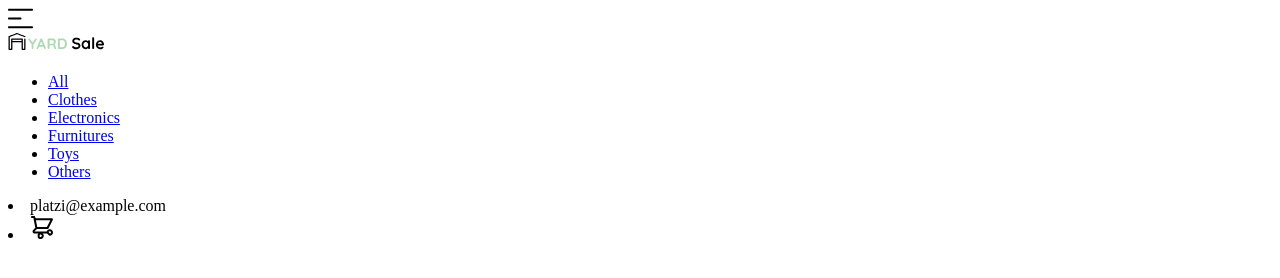
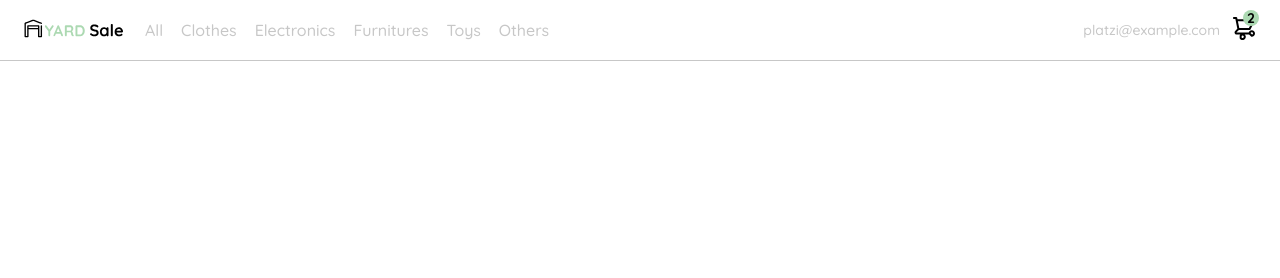
Before and after one commit to SilviaPradaR/ProyectoPlatzi, a plain HTML site: page clase11.html in a window 1280 px wide. Drawn offline with Linux system fonts and the light colour scheme.

Commit message:
Creación navbar CSS

```diff
--- a/clase11.html
+++ b/clase11.html
@@ -4,7 +4,100 @@
     <meta charset="UTF-8">
     <meta http-equiv="X-UA-Compatible" content="IE=edge">
     <meta name="viewport" content="width=device-width, initial-scale=1.0">
+    <link rel="preconnect" href="https://fonts.googleapis.com">
+    <link rel="preconnect" href="https://fonts.gstatic.com" crossorigin>
+    <link href="https://fonts.googleapis.com/css2?family=Quicksand:wght@300;500;700&display=swap" rel="stylesheet">
     <title>Document</title>
+    <style>
+        :root{
+            --white: #ffffff;
+            --black: #000000;
+            --very-light-pink: #c7c7c7;
+            --text-input-field:#f7f7f7;
+            --hospital-green: #acd9b2;
+            --sm:14px;
+            --md:16px;
+            --lg:18px;
+        }
+        body{
+            font-family: 'Quicksand', sans-serif;
+            margin:0;
+        }
+        nav{
+            display: flex;
+            justify-content: space-between;
+            padding: 0 24px;
+            border-bottom: 1px solid var(--very-light-pink);
+        }
+        .menu{
+            display:none;
+        }
+        .logo{
+            width: 100px;
+        }
+        .navbar-left ul,
+        .navbar-right ul{
+            list-style: none;
+            padding: 0;
+            margin:0;
+            display: flex;
+            align-items: center;
+            height: 60px;
+        }
+        .navbar-left{
+            display: flex;
+        }
+        .navbar-left ul{
+            margin-left: 12px;
+        }
+        .navbar-left ul li a,
+        .navbar-right ul li a {
+            text-decoration: none;
+            color: var(--very-light-pink);
+            border: 1px solid var(--white);
+            padding: 8px;
+            border-radius: 8px;
+        }
+        .navbar-left ul li a:hover,
+        .navbar-right ul li a:hover {
+            border: 1px solid var(--hospital-green);
+            color: var(--hospital-green);
+        }
+        .navbar-email{
+            color: var(--very-light-pink);
+            font-size: var(--sm);
+            margin-right: 12px;
+        }
+        .navbar-shopping-cart{
+            position: relative;
+        }
+        .navbar-shopping-cart div{
+            width: 16px;
+            height: 16px;
+            background-color:var(--hospital-green) ;
+            border-radius: 50%;
+            font-size: var(--sm);
+            font-weight: bold;
+            position: absolute;
+            top: -6px;
+            right: -3px;
+            display:flex;
+            justify-content: center;
+            align-items: center;
+        }
+        @media (max-width:640px){
+            .menu{
+                display:block;
+            }
+            .navbar-left ul{
+                display:none;
+            }
+            .navbar-email{
+                display:none;
+            }
+        }
+
+    </style>
 </head>
 <body>
     <nav>
@@ -34,10 +127,14 @@
         </div>
 
         <div class="navbar-right">
-            <li>platzi@example.com</li>
-            <li class="navbar-shopping-cart">
+            <ul>
+                <li class="navbar-email">platzi@example.com</li>
+                <li class="navbar-shopping-cart">
                 <img src="./icons/icon_shopping_cart.svg" alt="shopping cart">
-            </li>
+                <div>2</div>
+                </li>
+            </ul>
+
         </div>
     </nav>
 </body>
```
